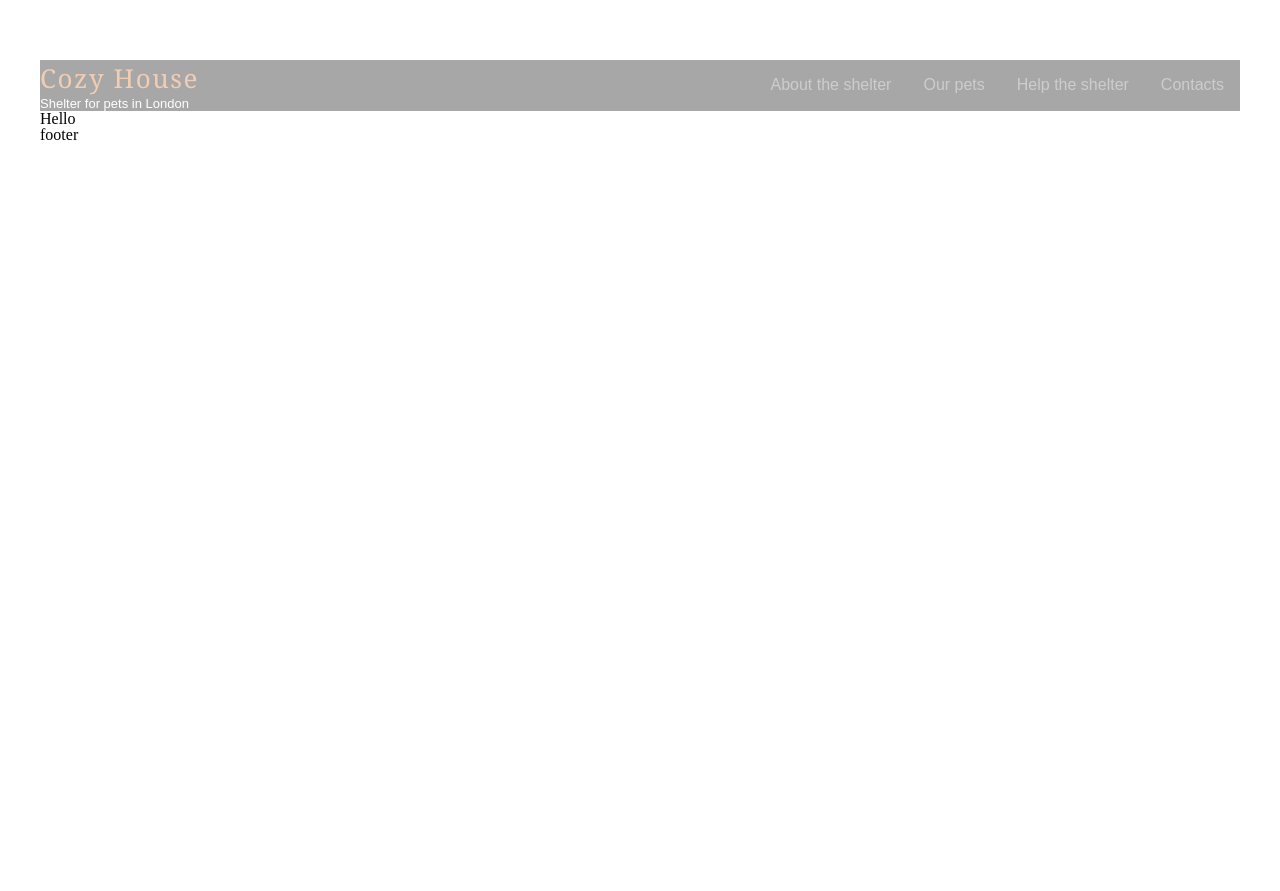
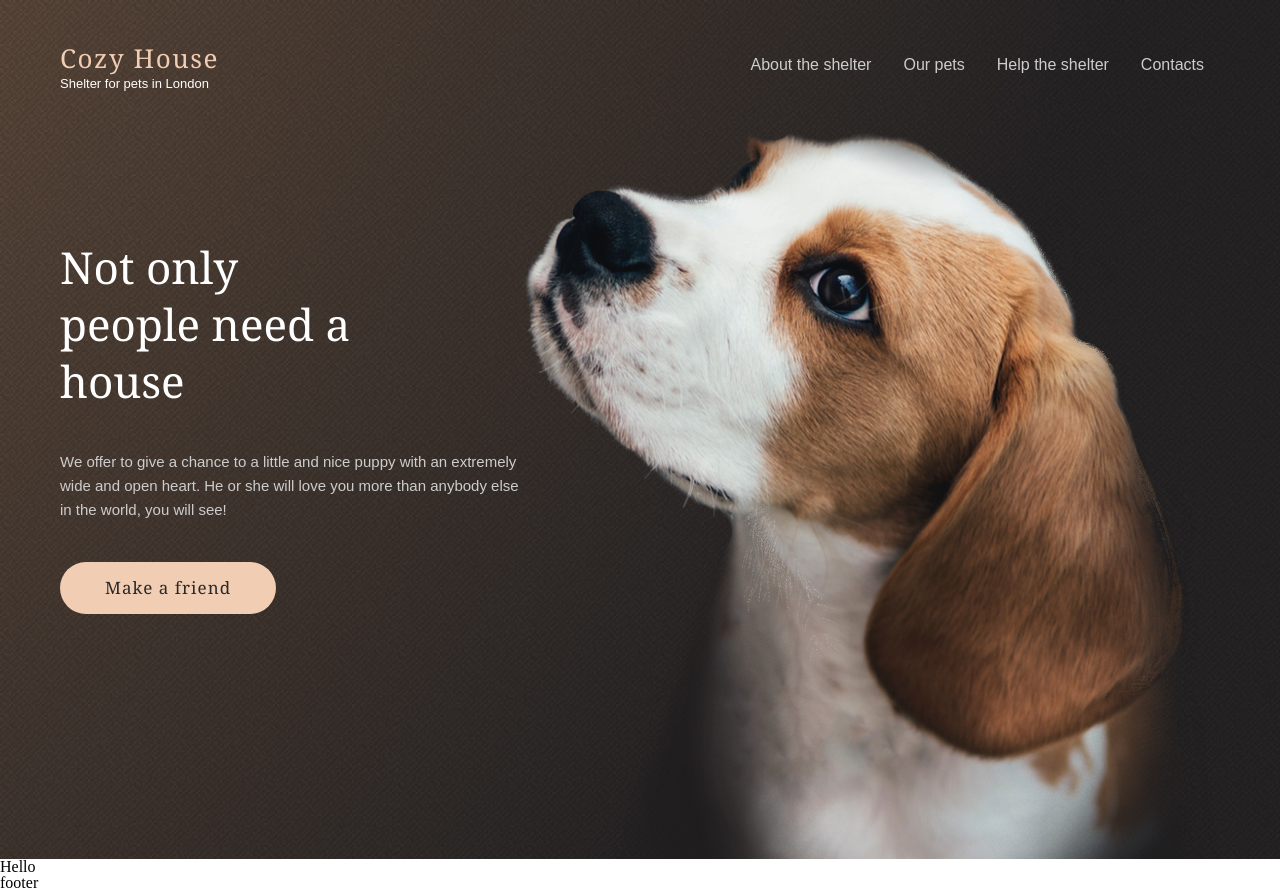
Before and after one commit to Creator674/shelter, a Vue app: page / in a window 1280 px wide. Before the commit the page ends 800 px from the top, so only its background shows below. Built offline with nearby package versions, Linux system fonts and the light colour scheme.

Commit message:
feat: add landing

```diff
--- a/src/App.vue
+++ b/src/App.vue
@@ -15,5 +15,4 @@ export default {
 
 <style lang="scss">
 @import './styles/reset.scss';
-@import './styles/body.scss';
 </style>
--- /dev/null
+++ b/src/components/ButtonPrimary.vue
@@ -0,0 +1,37 @@
+<template>
+  <button class="btn--primary">
+    {{ content }}
+  </button>
+</template>
+
+<script>
+export default {
+  props: {
+    text: String,
+  },
+  data() {
+    return {
+      content: this.text,
+    };
+  },
+};
+</script>
+
+<style lang="scss" scoped>
+  @import '../styles/colors.scss';
+
+  .btn {
+    &--primary {
+      border-radius: 100px;
+      padding: 15px 45px;
+      text-align: center;
+      font-family: Georgia, 'Times New Roman', Times, serif;
+      font-weight: 400;
+      color: $color-dark-3xl;
+      line-height: 22px;
+      letter-spacing: 0.06em;
+      font-size: 17px;
+      background-color: $color-primary;
+    }
+  }
+</style>
--- a/src/components/Header.vue
+++ b/src/components/Header.vue
@@ -26,18 +26,18 @@
 
 <script>
 export default {
-  name: '',
+  name: 'Header',
 };
 </script>
 
 <style lang="scss" scoped>
 @import '../styles/colors.scss';
+
   header {
     display: flex;
     align-items: center;
     justify-content: space-between;
     width: 100%;
-    background-color: rgb(167, 167, 167);
   }
   .logo {
     &-wrapper {
--- /dev/null
+++ b/src/components/MainPage/Landing.vue
@@ -0,0 +1,69 @@
+<template>
+  <section class="landing">
+    <Header />
+    <div class="landing-content">
+      <div class="landing-content-wrapper">
+        <h2 class="landing-content__heading">Not only people need a house</h2>
+        <p class="landing-content__description">
+          We offer to give a chance to a little and nice puppy with an extremely
+          wide and open heart. He or she will love you more than anybody else in
+          the world, you will see!
+        </p>
+        <ButtonPrimary text="Make a friend" class="landing-content__btn"/>
+      </div>
+      <img
+        src="../../assets/landing-puppy.png"
+        alt="puppy"
+        class="landing-content__puppey"
+      />
+    </div>
+  </section>
+</template>
+
+<script>
+import ButtonPrimary from '../ButtonPrimary.vue';
+import Header from '../Header.vue';
+
+export default {
+  name: 'Landing',
+  components: {
+    Header,
+    ButtonPrimary,
+  },
+};
+</script>
+
+<style lang="scss" scoped>
+@import '../../styles/colors.scss';
+.landing {
+  padding: 40px 60px 0;
+  background-image: url('~@/assets/landing-bg.jpg');
+  background-size: 100%;
+  &-content {
+    margin-top: 40px;
+    display: flex;
+    align-items: flex-end;
+    justify-content: space-between;
+    &__heading{
+      margin-bottom: 40px;
+      max-width: 310px;
+      font-family: Georgia, 'Times New Roman', Times, serif;
+      font-weight: 400;
+      color: $color-light-white;
+      font-size: 44px;
+      line-height: 57px;
+    }
+    &__description {
+      margin-bottom: 40px;
+      max-width: 460px;
+      font-family: Arial, Helvetica, sans-serif;
+      font-size: 15px;
+      line-height: 24px;
+      color: $color-dark-s;
+    }
+    &__btn {
+      margin-bottom: 245px;
+    }
+  }
+}
+</style>
--- a/src/components/MainPage/MainPage.vue
+++ b/src/components/MainPage/MainPage.vue
@@ -1,5 +1,5 @@
 <template>
-  <Header />
+  <Landing />
   <main>
     <div>
       <p>Hello</p>
@@ -9,13 +9,13 @@
 </template>
 
 <script>
-import Header from '../Header.vue';
+import Landing from './Landing.vue';
 import Footer from '../Footer.vue';
 
 export default {
   name: 'MainPage',
   components: {
-    Header,
+    Landing,
     Footer,
   },
 };
--- a/src/styles/body.scss
+++ /dev/null
@@ -1,3 +0,0 @@
-body {
-  padding: 60px 40px 0;
-}
--- a/src/styles/colors.scss
+++ b/src/styles/colors.scss
@@ -1,3 +1,4 @@
 $color-primary: #F1CDB3;
 $color-light-white: #ffffff;
 $color-dark-s: #CDCDCD;
+$color-dark-3xl: #292929;
```
Also changed, not shown: src/assets/landing-bg.jpg (added), src/assets/landing-puppy.png (added).
